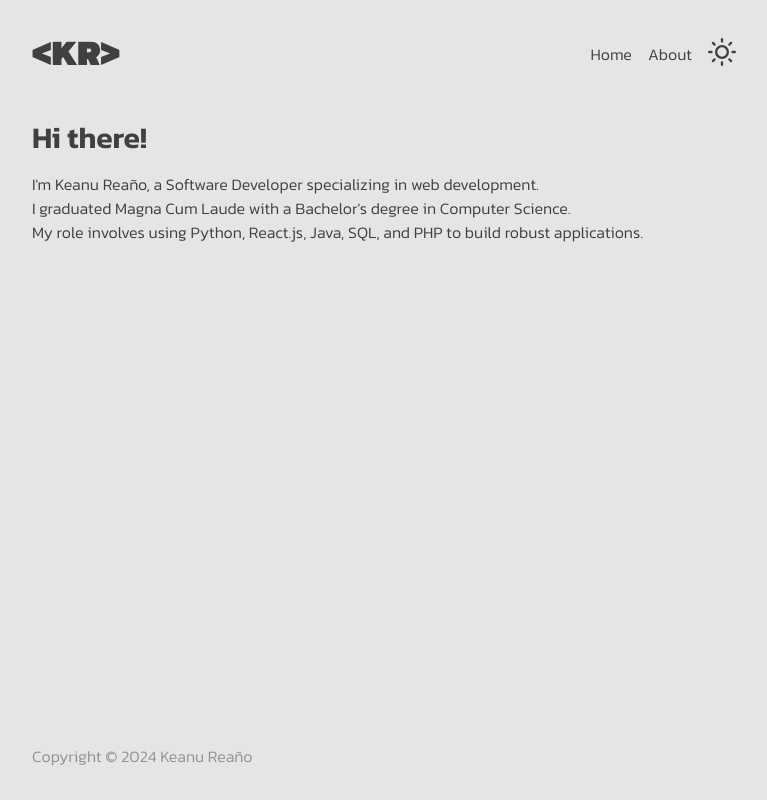
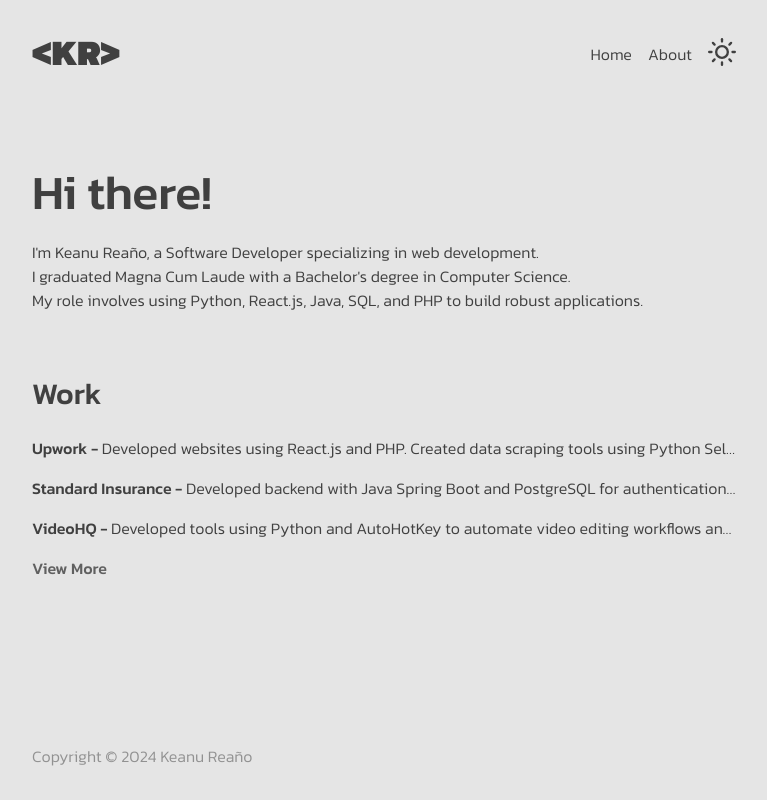
Before and after one commit to keanureano/keanureano.github.io, a Next.js app: page / in a window 1280 px wide. Shown: the whole page, without its empty margins (256-1023 px from the left). Built offline with nearby package versions, Linux system fonts and the light colour scheme.

Commit message:
update resume.json added LinkedIn URL, updated global CSS font weight and spacing, updated page.tsx to include Link component and additional work details, updated Footer and Header component spacing.

```diff
--- a/public/resume.json
+++ b/public/resume.json
@@ -48,7 +48,7 @@
       "endDate": "2023-04-30",
       "highlights": [],
       "summary": "Developed tools using Python and AutoHotKey to automate video editing workflows and client acquisition.",
-      "url": "",
+      "url": "https://www.linkedin.com/company/103684200",
       "location": null
     }
   ],
--- a/src/app/globals.css
+++ b/src/app/globals.css
@@ -7,7 +7,7 @@
     @apply hover:underline;
   }
   h1 {
-    @apply text-3xl font-semibold mb-4;
+    @apply text-3xl font-medium mt-16 mb-6;
   }
   p {
     @apply font-light mb-2 whitespace-pre-line;
--- a/src/app/page.tsx
+++ b/src/app/page.tsx
@@ -1,5 +1,6 @@
 import { ResumeSchema } from "@/types/resumeSchema";
 import { promises as fs } from "fs";
+import Link from "next/link";
 
 export default async function Home() {
   const file = await fs.readFile(process.cwd() + "/public/resume.json", "utf8");
@@ -7,8 +8,24 @@ export default async function Home() {
 
   return (
     <main className="flex-grow">
-      <h1>Hi there!</h1>
+      <h1 className="text-5xl">Hi there!</h1>
       <p>{data.basics?.summary}</p>
+      <h1>Work</h1>
+      <ul className="flex flex-col space-y-2">
+        {data.work?.slice(0, 3).map((work) => (
+          <li key={work.name}>
+            <Link href={`${work.url}`}>
+              <p className="truncate">
+                <span className="font-medium">{work.name} - </span>
+                {work.summary}
+              </p>
+            </Link>
+          </li>
+        ))}
+        <li>
+          <Link href={`${data.basics?.profiles?.[0].url}`}><p className="font-medium opacity-80">View More</p></Link>
+        </li>
+      </ul>
     </main>
   );
 }
--- a/src/components/Footer.tsx
+++ b/src/components/Footer.tsx
@@ -1,7 +1,7 @@
 export default function Footer() {
   const year = new Date().getFullYear();
   return (
-    <footer className="font-light opacity-50 mt-12">
+    <footer className="font-light opacity-50 mt-8">
       Copyright © {year} Keanu Reaño
     </footer>
   );
--- a/src/components/Header.tsx
+++ b/src/components/Header.tsx
@@ -3,7 +3,7 @@ import ThemeSwitch from "./ThemeSwitch";
 
 export default function Header() {
   return (
-    <header className="flex items-center justify-between mb-12">
+    <header className="flex items-center justify-between mb-8">
       <Link className="text-4xl font-black" href="/">
         {"<KR>"}
       </Link>
```
